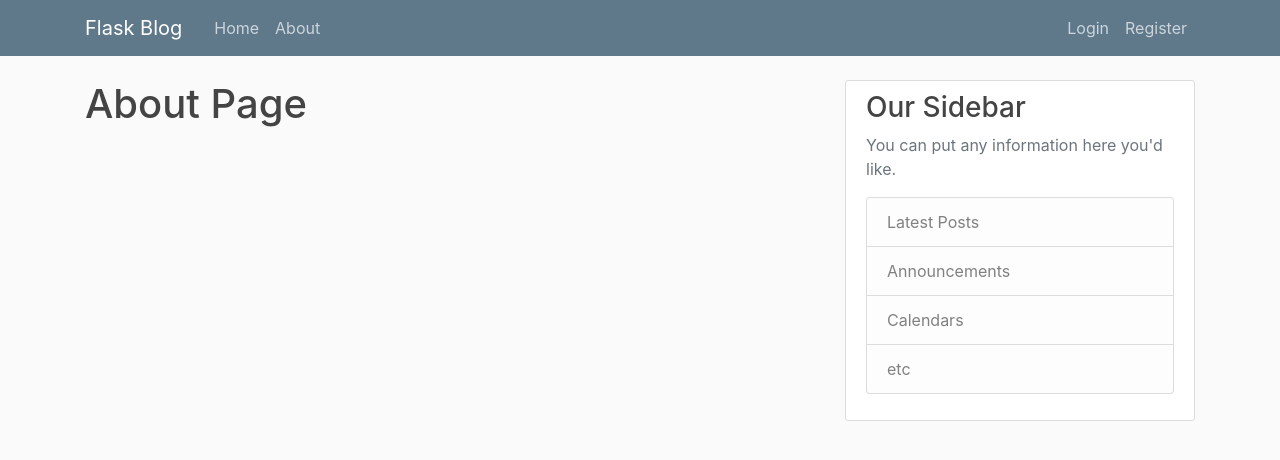
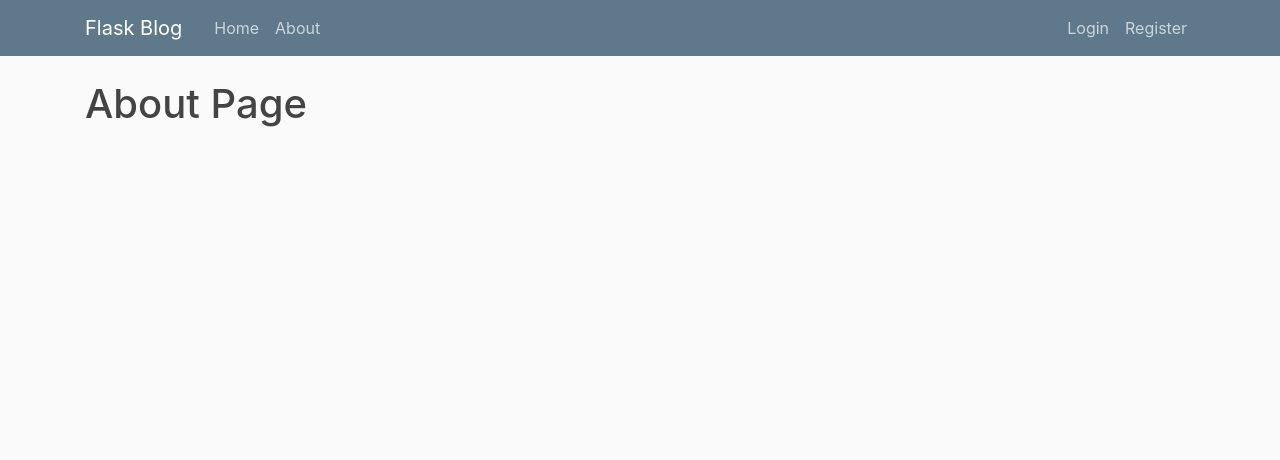
Before and after one commit to pronom8/Web-project, a Flask app: page /about in a window 1280 px wide. Shown: the top 460 px of the page. Run offline with Flask 3, Linux system fonts and the light colour scheme; some libraries are stand-ins or nearby versions.

Commit message:
layout.html

```diff
--- a/flaskblog/templates/layout.html
+++ b/flaskblog/templates/layout.html
@@ -58,19 +58,7 @@
           {% endwith %}
           {% block content %}{% endblock %}
         </div>
-        <div class="col-md-4">
-          <div class="content-section">
-            <h3>Our Sidebar</h3>
-            <p class='text-muted'>You can put any information here you'd like.
-              <ul class="list-group">
-                <li class="list-group-item list-group-item-light">Latest Posts</li>
-                <li class="list-group-item list-group-item-light">Announcements</li>
-                <li class="list-group-item list-group-item-light">Calendars</li>
-                <li class="list-group-item list-group-item-light">etc</li>
-              </ul>
-            </p>
-          </div>
-        </div>
+
       </div>
     </main>
 
```
